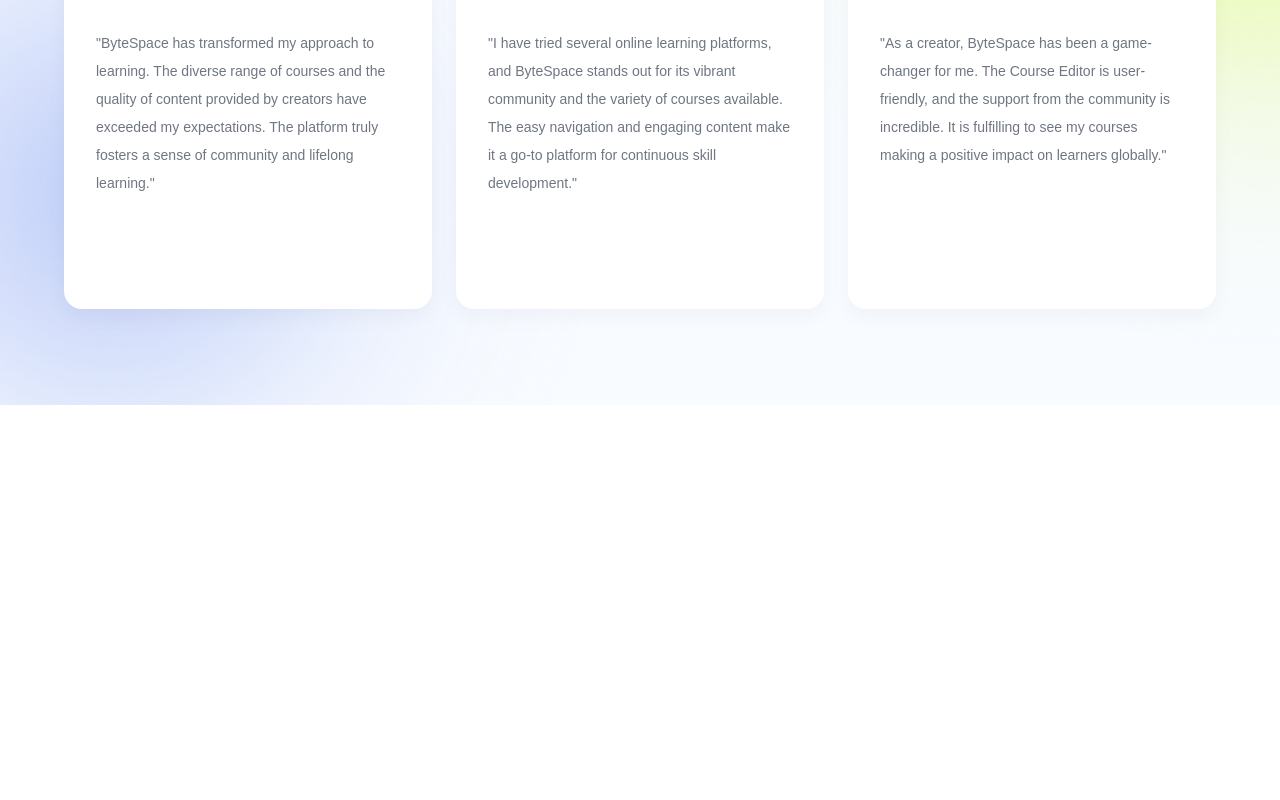
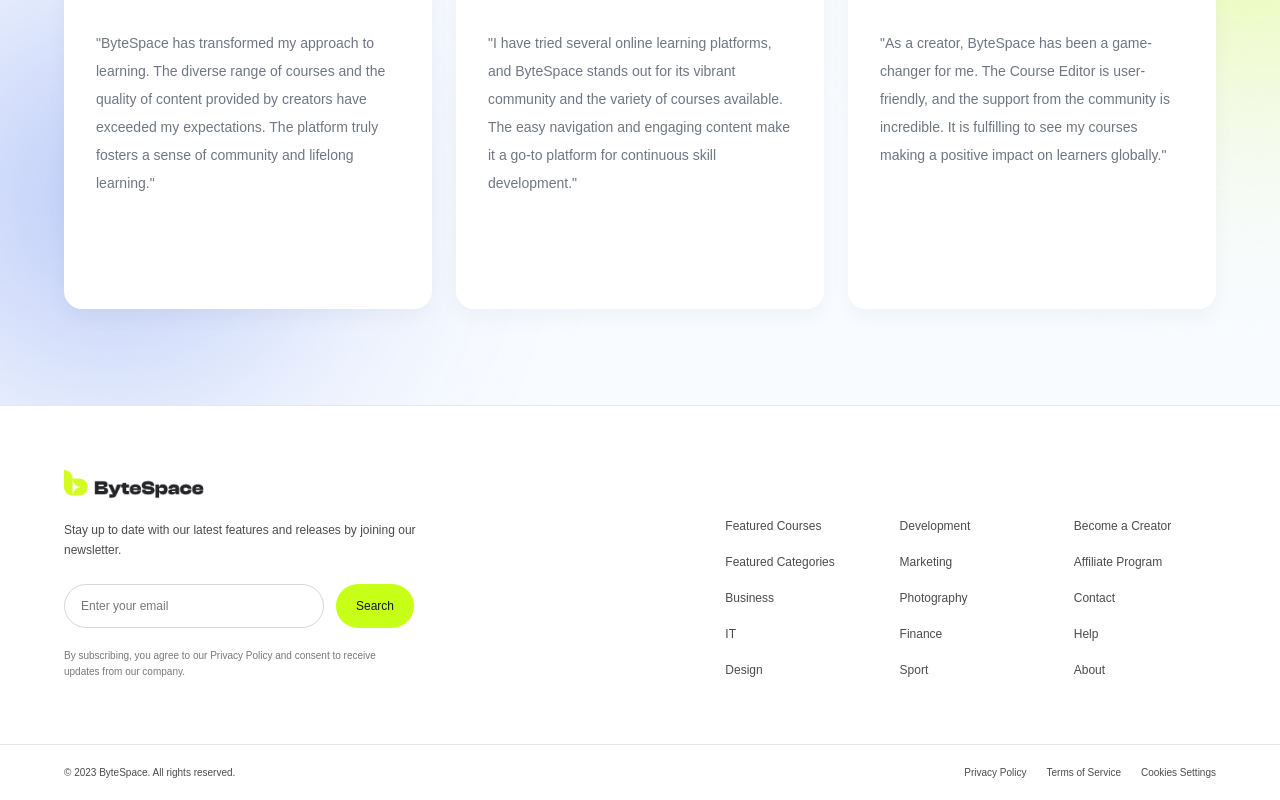
Before and after one commit to ishmaamik/bytespace, a Next.js app: page /home in a window 1280 px wide. Shown: the part 5056-5856 px from the top of the page. Before the commit the page ends 5461 px from the top, so only its background shows below. Built offline with nearby package versions, Linux system fonts and the light colour scheme.

Commit message:
Footer created

```diff
--- a/app/layout.tsx
+++ b/app/layout.tsx
@@ -1,4 +1,5 @@
 import "./globals.css";
+import Footer from "../components/footer";
 
 export default function RootLayout({
   children,
@@ -7,7 +8,10 @@ export default function RootLayout({
 }) {
   return (
     <html lang="en">
-      <body>{children}</body>
+      <body>
+        {children}
+        <Footer />
+      </body>
     </html>
   );
 }
--- /dev/null
+++ b/components/footer.tsx
@@ -0,0 +1,82 @@
+"use client";
+
+import Image from "next/image";
+import { usePathname } from "next/navigation";
+
+const hiddenRoutes = new Set(["/login", "/register", "/signin", "/signup"]);
+
+const footerColumns = [
+  {
+    title: "",
+    links: ["Featured Courses", "Featured Categories", "Business", "IT", "Design"],
+  },
+  {
+    title: "",
+    links: ["Development", "Marketing", "Photography", "Finance", "Sport"],
+  },
+  {
+    title: "",
+    links: ["Become a Creator", "Affiliate Program", "Contact", "Help", "About"],
+  },
+];
+
+export default function Footer() {
+  const pathname = usePathname();
+
+  if (hiddenRoutes.has(pathname)) {
+    return null;
+  }
+
+  return (
+    <footer className="border-t border-[#e5e7eb] bg-white text-[#222222]">
+      <div className="mx-auto grid max-w-[1440px] gap-12 px-6 py-12 sm:px-10 lg:grid-cols-[1.25fr_1fr] lg:px-16 lg:py-16">
+        <div className="max-w-[390px]">
+          <Image src="/byteblack.png" alt="ByteSpace" width={171} height={37} className="h-auto w-[140px]" />
+          <p className="mt-5 text-xs leading-5 text-[#4b4b4b]">
+            Stay up to date with our latest features and releases by joining our newsletter.
+          </p>
+
+          <form className="mt-6 flex max-w-[350px] gap-3" onSubmit={(event) => event.preventDefault()}>
+            <label className="sr-only" htmlFor="footer-email">Email address</label>
+            <input
+              id="footer-email"
+              type="email"
+              placeholder="Enter your email"
+              className="h-11 min-w-0 flex-1 rounded-full border border-[#d7d7d7] px-4 text-xs text-[#222222] outline-none placeholder:text-[#777777] focus:border-[#0757df]"
+            />
+            <button type="submit" className="h-11 rounded-full bg-[#c8ff16] px-5 text-xs font-medium text-[#111827] transition-transform hover:scale-105">
+              Search
+            </button>
+          </form>
+
+          <p className="mt-5 max-w-[350px] text-[10px] leading-4 text-[#777777]">
+            By subscribing, you agree to our Privacy Policy and consent to receive updates from our company.
+          </p>
+        </div>
+
+        <nav className="relative top-12 grid grid-cols-2 gap-x-8 gap-y-10 sm:grid-cols-3" aria-label="Footer navigation">
+          {footerColumns.map((column, columnIndex) => (
+            <div key={columnIndex} className="space-y-5">
+              {column.links.map((link) => (
+                <a key={link} href="#" className="block text-xs text-[#4b4b4b] transition-colors hover:text-[#0757df]">
+                  {link}
+                </a>
+              ))}
+            </div>
+          ))}
+        </nav>
+      </div>
+
+      <div className="border-t border-[#e5e7eb]">
+        <div className="mx-auto flex max-w-[1440px] flex-col gap-4 px-6 py-5 text-[10px] text-[#4b4b4b] sm:flex-row sm:items-center sm:justify-between sm:px-10 lg:px-16">
+          <p>© 2023 ByteSpace. All rights reserved.</p>
+          <div className="flex flex-wrap gap-5">
+            <a href="#" className="hover:text-[#0757df]">Privacy Policy</a>
+            <a href="#" className="hover:text-[#0757df]">Terms of Service</a>
+            <a href="#" className="hover:text-[#0757df]">Cookies Settings</a>
+          </div>
+        </div>
+      </div>
+    </footer>
+  );
+}
```
Also changed, not shown: public/byteblack.png (added).
